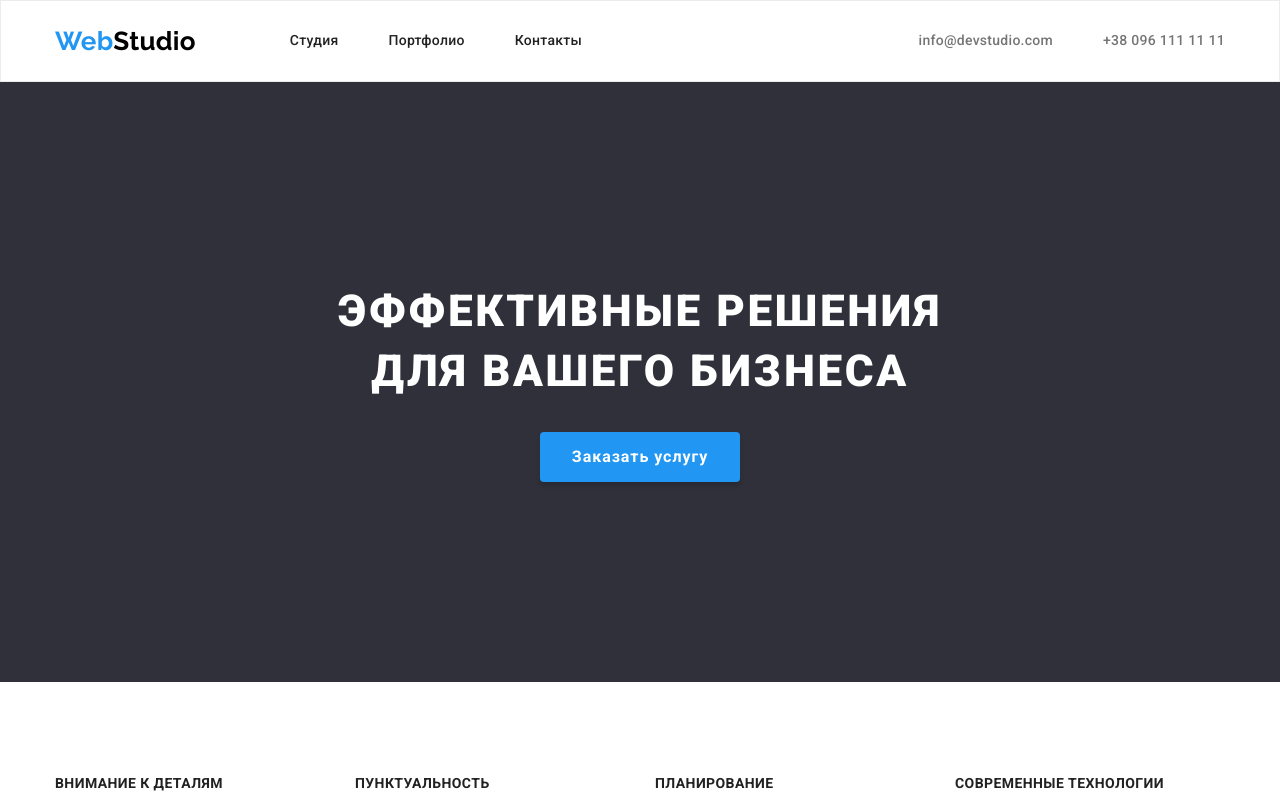
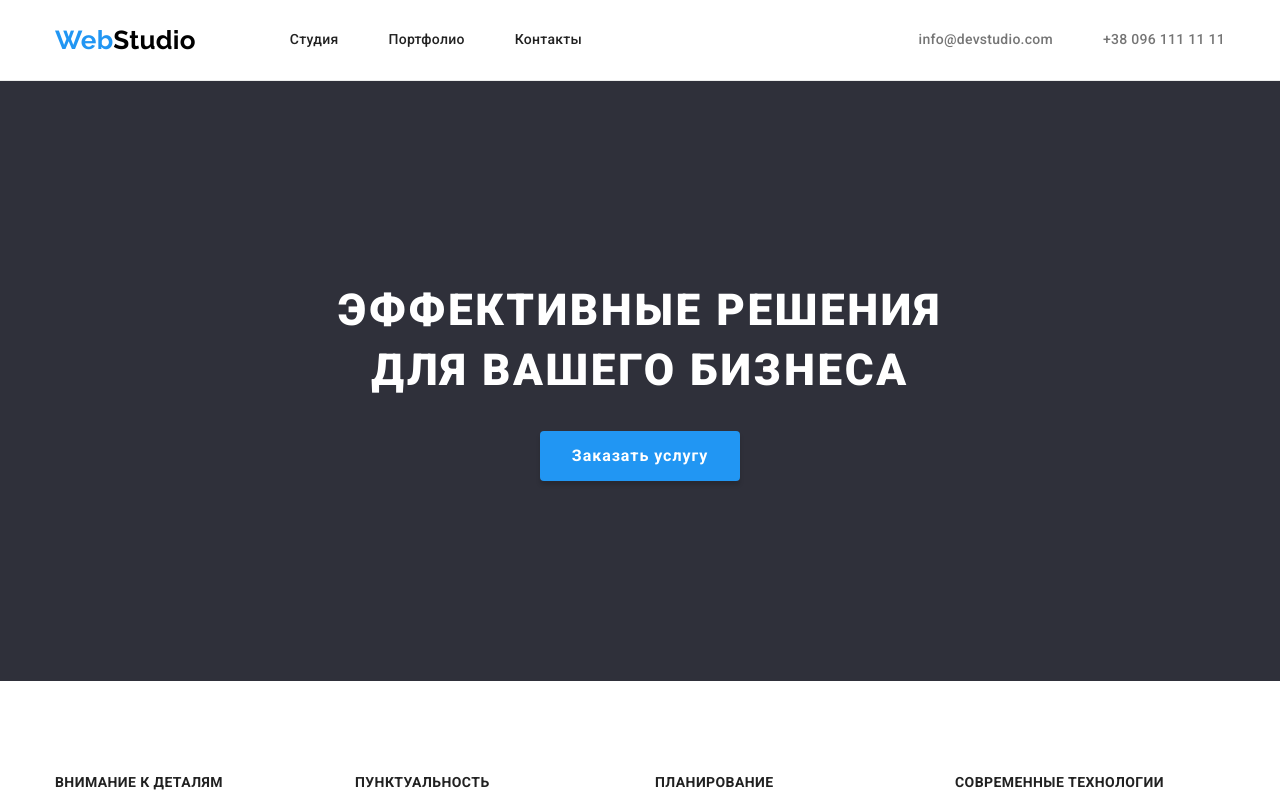
Before and after one commit to karakusya/goit-markup-hw-03, a plain HTML site: page index.html in a window 1280 px wide. Shown: the top 800 px of the page. Drawn offline with Linux system fonts and the light colour scheme.

Commit message:
Update styles.css

```diff
--- a/css/styles.css
+++ b/css/styles.css
@@ -48,7 +48,7 @@ header {
   font-weight: 500;
   line-height: 1.14;
   letter-spacing: 0.02em;
-  border: 1px solid var(--border);
+  border-bottom: 1px solid var(--border);
 }
 .logo {
   display: block;
```
